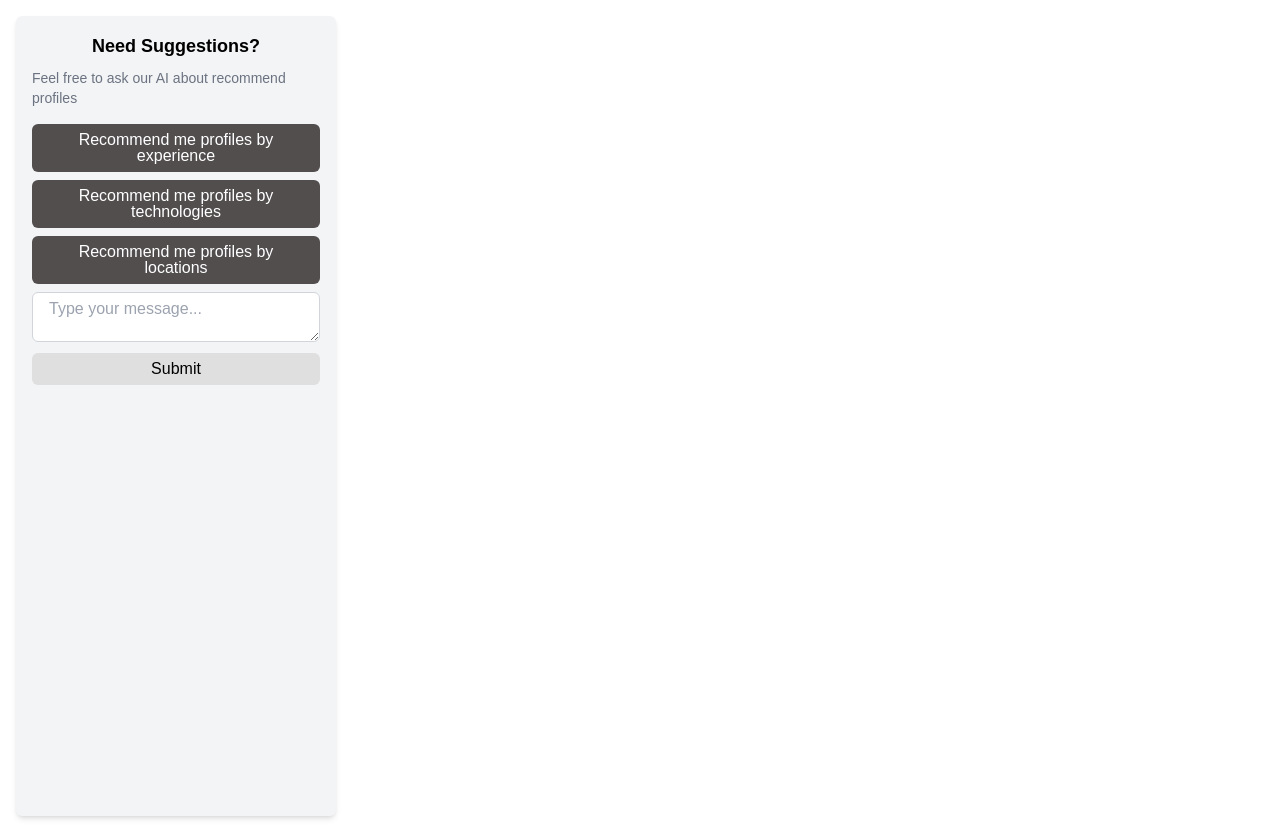
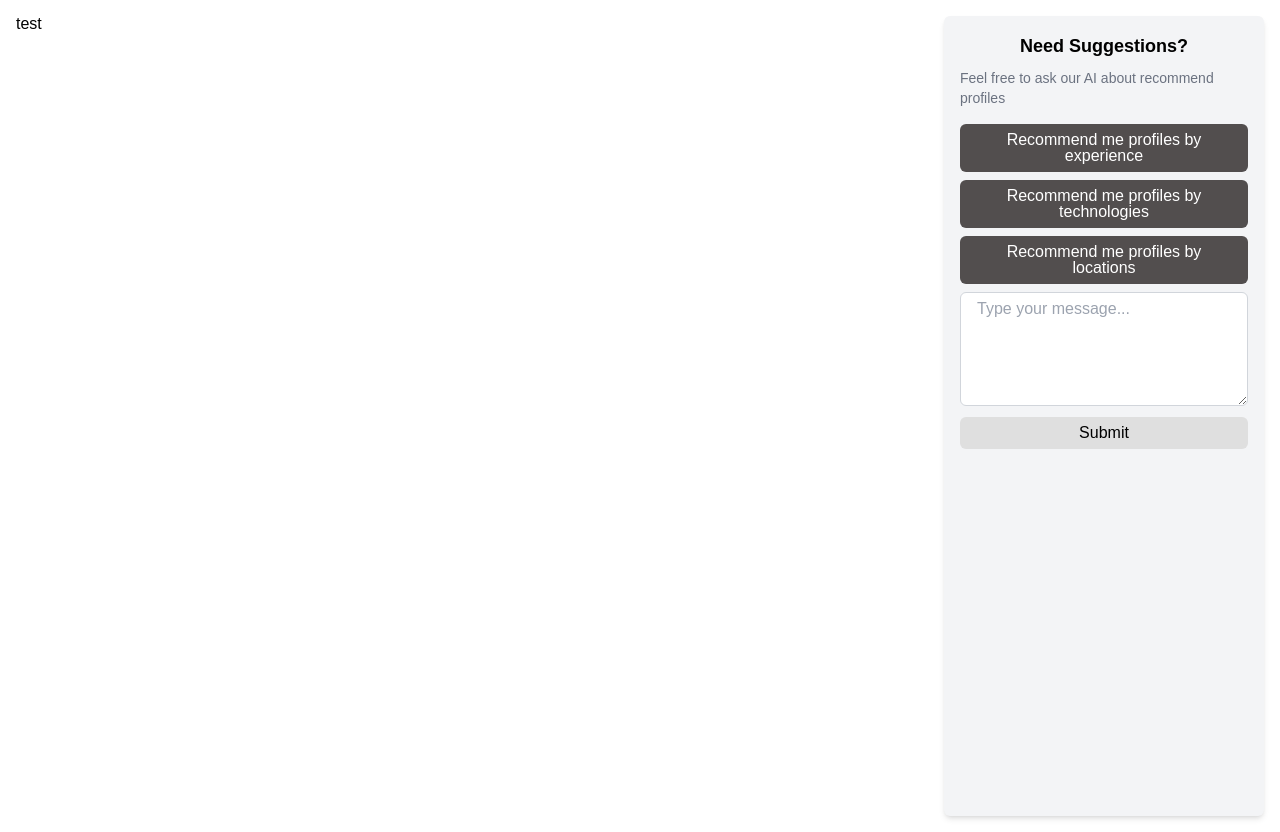
Before and after one commit to LogicUI/ai-hackaton, a Next.js app: page / in a window 1280 px wide. Built offline with nearby package versions, Linux system fonts and the light colour scheme.

Commit message:
add react query, constants and types

```diff
--- a/package.json
+++ b/package.json
@@ -10,9 +10,11 @@
   },
   "dependencies": {
     "@tanstack/react-query": "^5.34.1",
+    "axios": "^1.6.8",
     "next": "14.2.3",
     "react": "^18",
-    "react-dom": "^18"
+    "react-dom": "^18",
+    "react-query": "^3.39.3"
   },
   "devDependencies": {
     "@types/node": "^20",
--- a/src/components/ChatGPTComponent.tsx
+++ b/src/components/ChatGPTComponent.tsx
@@ -13,8 +13,6 @@ export default function ChatGPTComponent() {
 
   const handleSubmit = (event: React.FormEvent<HTMLFormElement>) => {
     event.preventDefault();
-    console.log(message);
-    // Add your submit logic here
   };
 
   return (
@@ -51,6 +49,8 @@ export default function ChatGPTComponent() {
         <textarea
           className="w-full mb-2 px-4 py-2 bg-white rounded-md border border-gray-300 focus:border-primary focus:ring-primary"
           placeholder="Type your message..."
+          rows="6"
+          cols="50"
           value={message}
           onChange={handleInputChange}
         />
--- a/src/pages/_app.tsx
+++ b/src/pages/_app.tsx
@@ -1,7 +1,20 @@
+import { QueryClient, QueryClientProvider } from 'react-query';
 import type { AppProps } from 'next/app';
 
 import '../styles/globals.css';
 
+const queryClient = new QueryClient({
+  defaultOptions: {
+    queries: {
+      cacheTime: 60000, // 1 minute
+    },
+  },
+});
+
 export default function MyApp({ Component, pageProps }: AppProps) {
-  return <Component {...pageProps} />;
+  return (
+    <QueryClientProvider client={queryClient}>
+      <Component {...pageProps} />
+    </QueryClientProvider>
+  );
 }
--- a/src/pages/index.tsx
+++ b/src/pages/index.tsx
@@ -4,7 +4,8 @@ import ChatGPTComponent from '../components/ChatGPTComponent';
 const index = () => {
   return (
     <main className="p-4">
-      <section className="flex">
+      <section className="flex justify-between">
+        <div className="w-75">test</div>
         <ChatGPTComponent />
       </section>
     </main>
```
Also changed, not shown: src/types/linkedinProfile.tsx (added, +18 -0 lines), src/components/ProfileList/Profile.tsx (added), src/components/ProfileList/ProfileList.tsx (added), src/constants/constants.tsx (added), 1 other file (tests, documents, lock files or other folders).
